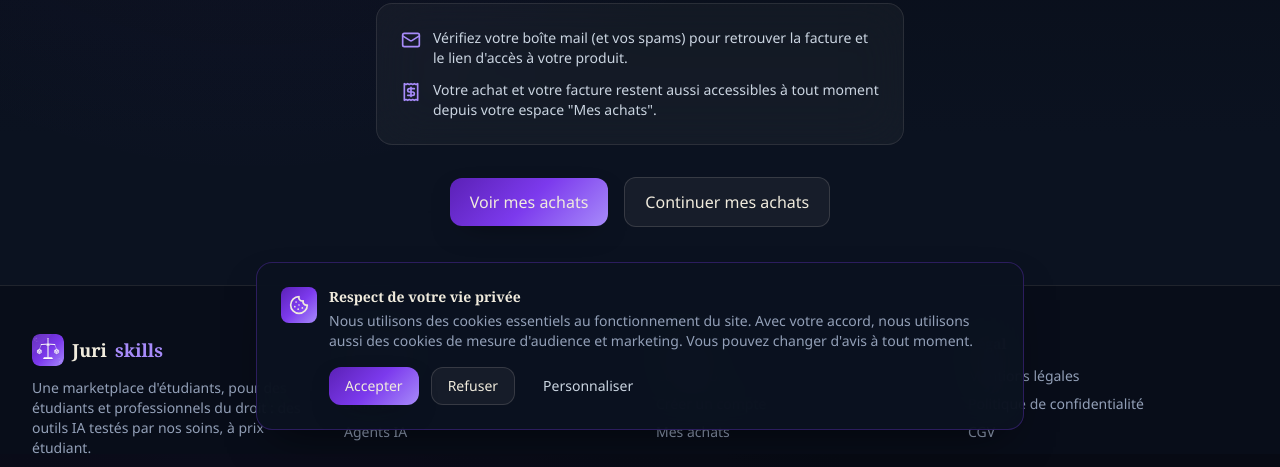
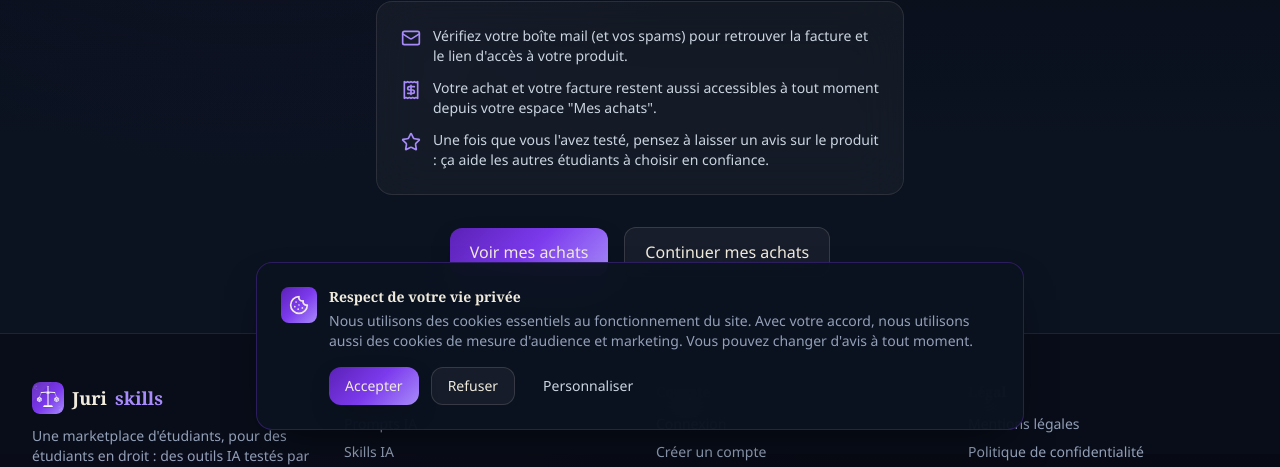
Before and after one commit to romeopeiffer-source/juriskills, a Next.js app: page /achat-confirme in a window 1280 px wide. Shown: the part 346-813 px from the top of the page. Built offline with nearby package versions, Linux system fonts and the light colour scheme; no server answers.

Commit message:
Remove professionals mention, prompt for reviews after purchase
Footer no longer references "professionnels du droit" — copy is
student-only now. The post-purchase email and the achat-confirme page
both now nudge the buyer to leave a review once they've tried the product.

```diff
--- a/src/app/(site)/achat-confirme/page.tsx
+++ b/src/app/(site)/achat-confirme/page.tsx
@@ -1,5 +1,5 @@
 import Link from "next/link";
-import { CheckCircle2, Mail, Receipt } from "lucide-react";
+import { CheckCircle2, Mail, Receipt, Star } from "lucide-react";
 
 export const metadata = { title: "Achat confirmé — Juriskills" };
 
@@ -31,6 +31,13 @@ export default function AchatConfirmePage() {
             Votre achat et votre facture restent aussi accessibles à tout moment depuis votre espace "Mes achats".
           </p>
         </div>
+        <div className="flex items-start gap-3">
+          <Star className="mt-0.5 h-5 w-5 shrink-0 text-electric-400" />
+          <p className="text-sm text-slate-300">
+            Une fois que vous l&apos;avez testé, pensez à laisser un avis sur le produit : ça aide les autres
+            étudiants à choisir en confiance.
+          </p>
+        </div>
       </div>
 
       <div className="mt-8 flex flex-wrap items-center justify-center gap-4">
--- a/src/app/(site)/produits/[slug]/page.tsx
+++ b/src/app/(site)/produits/[slug]/page.tsx
@@ -83,7 +83,7 @@ export default async function ProductPage({ params }: { params: { slug: string }
         </div>
       )}
 
-      <div className="mt-20">
+      <div id="avis" className="mt-20">
         <ReviewsSection
           productId={product.id}
           reviews={product.reviews.map((r) => ({
--- a/src/app/api/stripe/webhook/route.ts
+++ b/src/app/api/stripe/webhook/route.ts
@@ -91,6 +91,9 @@ async function handleCheckoutCompleted(checkoutSession: Stripe.Checkout.Session)
           <p>Votre facture est jointe à cet email. Vous pouvez également retrouver votre produit et votre facture
           à tout moment dans votre espace personnel :</p>
           <p><a href="${siteUrl}/compte/mes-achats" style="color:#4d4696;">Accéder à mes achats</a></p>
+          <p>Une fois que vous l'avez testé, dites-nous ce que vous en pensez : votre avis aide les autres
+          étudiants à choisir en confiance.</p>
+          <p><a href="${siteUrl}/produits/${purchase.product.slug}#avis" style="color:#4d4696;">Laisser un avis sur ${purchase.product.name}</a></p>
           <p>L'équipe Juriskills</p>
         </div>
       `,
--- a/src/components/layout/Footer.tsx
+++ b/src/components/layout/Footer.tsx
@@ -12,8 +12,8 @@ export function Footer() {
               Juri<span className="text-electric-400">skills</span>
             </div>
             <p className="mt-3 text-sm text-slate-400">
-              Une marketplace d&apos;étudiants, pour des étudiants et professionnels du droit : des outils IA testés
-              par nos soins, à prix étudiant.
+              Une marketplace d&apos;étudiants, pour des étudiants en droit : des outils IA testés par nos soins, à
+              prix étudiant.
             </p>
             <Link
               href="/a-propos"
```
